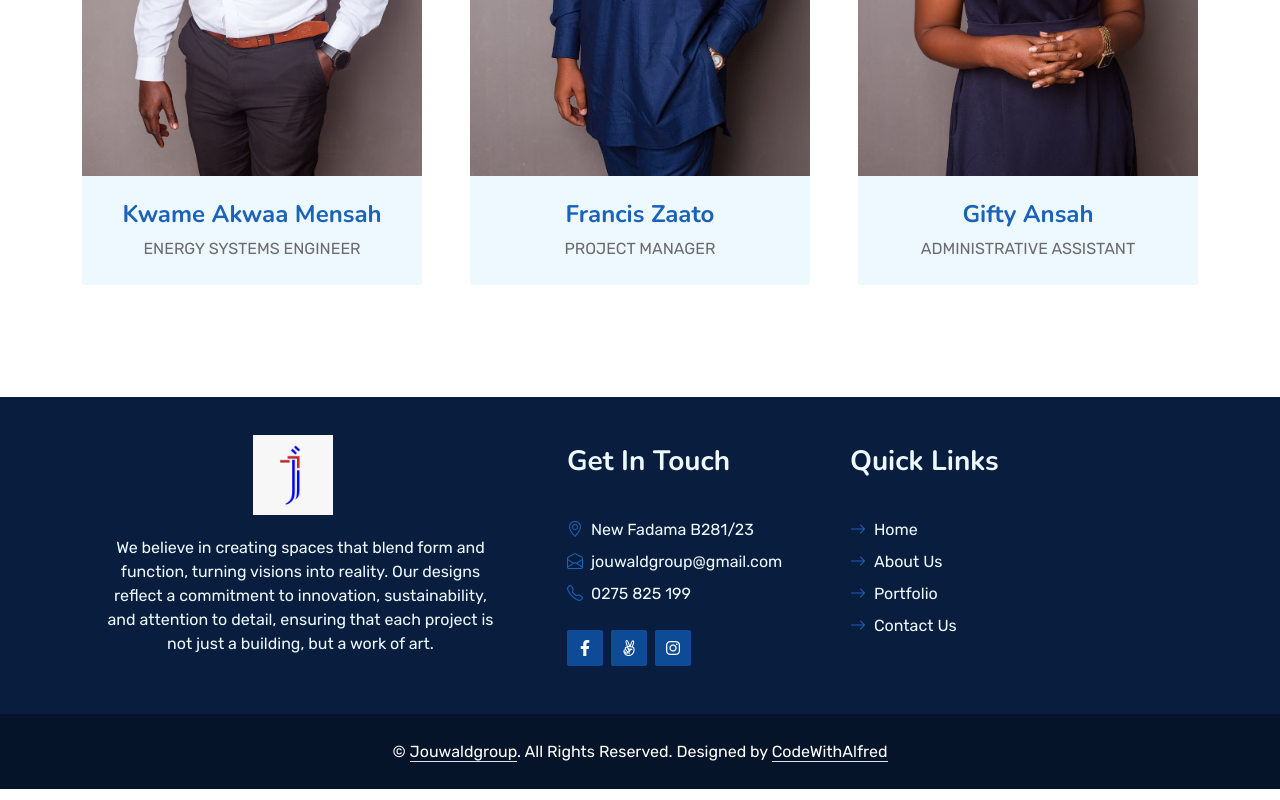
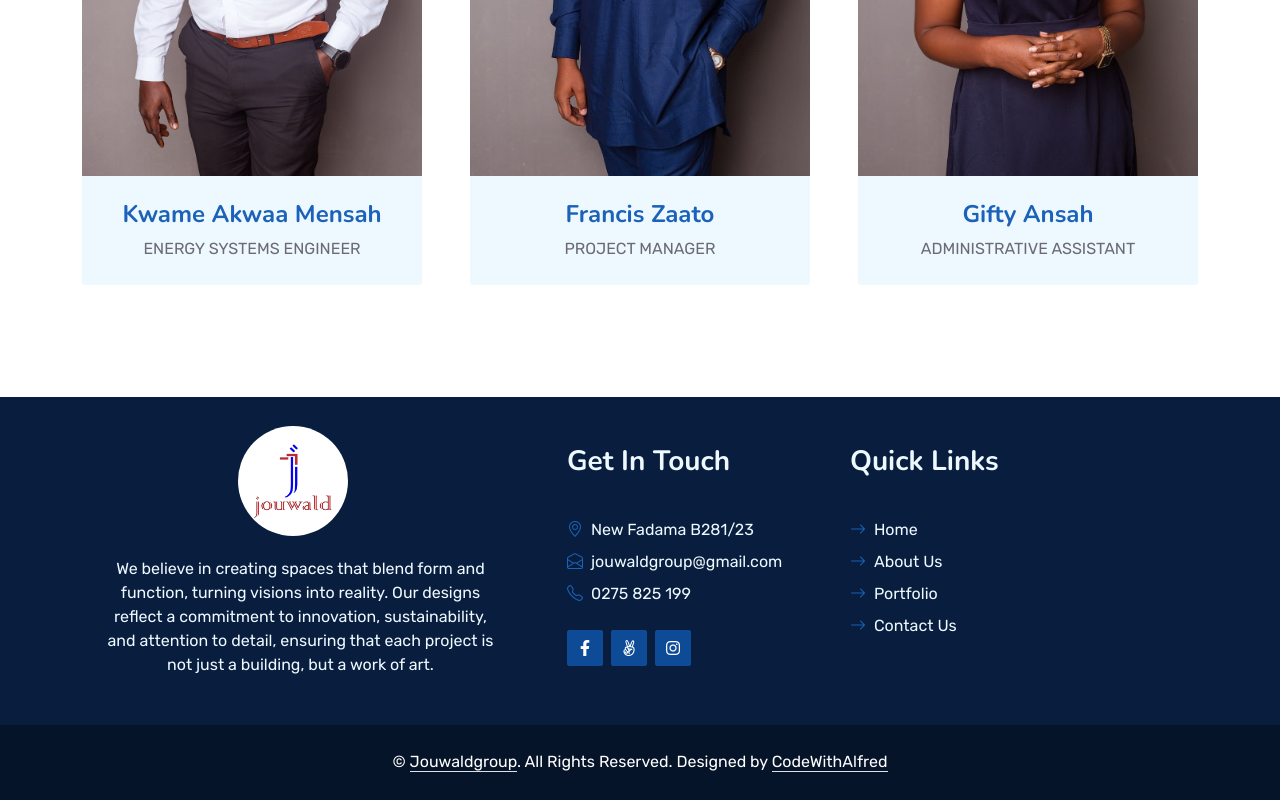
Before and after one commit to Fredasante/jouwald-group, a plain HTML site: page about.html in a window 1280 px wide. Shown: the part 3093-3893 px from the top of the page. Drawn offline with nearby package versions, Linux system fonts and the light colour scheme.

Commit message:
update: footer logo on all pages

```diff
--- a/about.html
+++ b/about.html
@@ -386,7 +386,7 @@
     <!-- Team End -->
 
     <!-- Footer Start -->
-    <div class="container-fluid bg-dark text-light mt-5">
+    <footer class="container-fluid bg-dark text-light mt-5">
       <div class="container">
         <div class="row gx-5">
           <div class="col-lg-5 col-md-6 footer-about">
@@ -394,7 +394,9 @@
               class="d-flex flex-column align-items-center justify-content-center text-center h-100 p-4"
             >
               <a href="index.html" class="navbar-brand">
-                <img src="images/logo.jpg" alt="logo" class="logo" />
+                <div class="logo-div">
+                  <img src="images/jouwald.png" alt="logo" class="logo" />
+                </div>
               </a>
               <p class="mt-3 mb-4">
                 We believe in creating spaces that blend form and function,
@@ -475,7 +477,7 @@
           </div>
         </div>
       </div>
-    </div>
+    </footer>
 
     <div class="container-fluid text-white" style="background: #061429">
       <div class="container text-center">
```
Also changed, not shown: contact.html (+5 -4 lines), index.html (+3 -1 lines), portfolio.html (+5 -4 lines).
